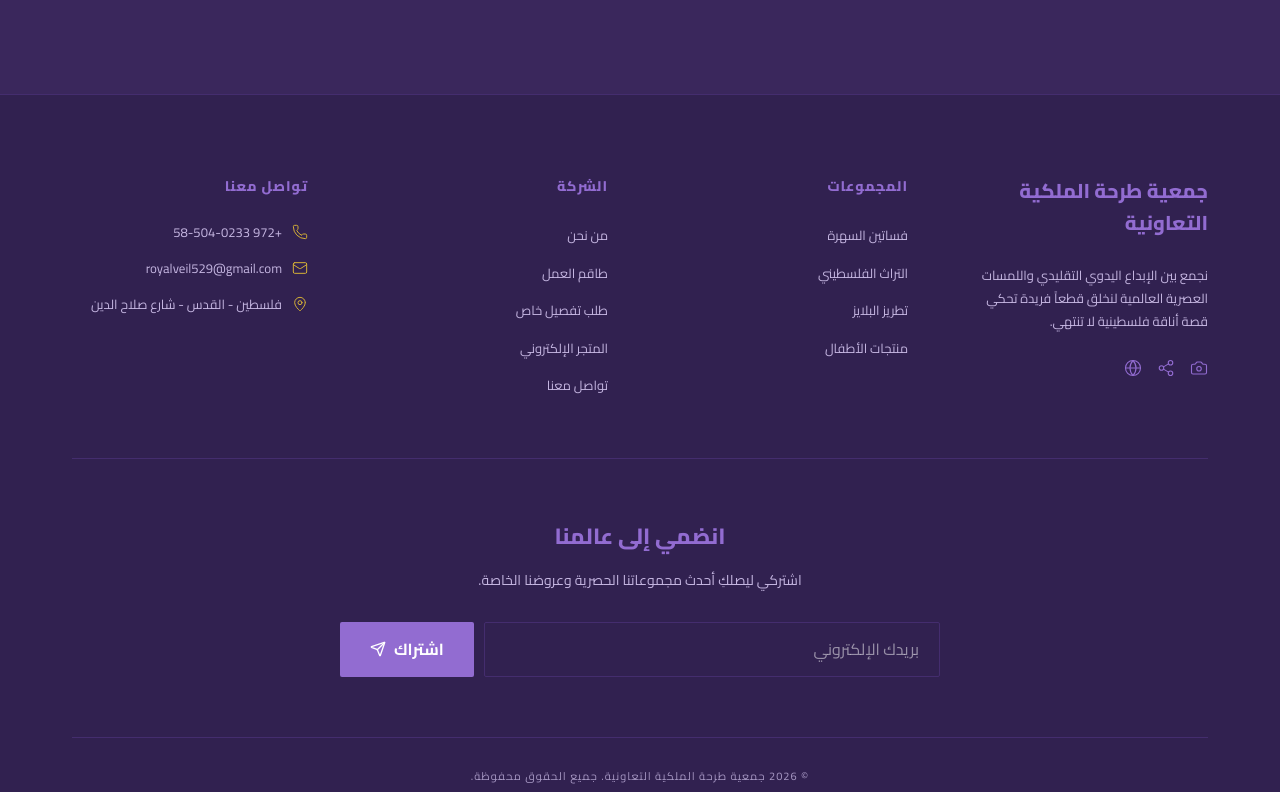
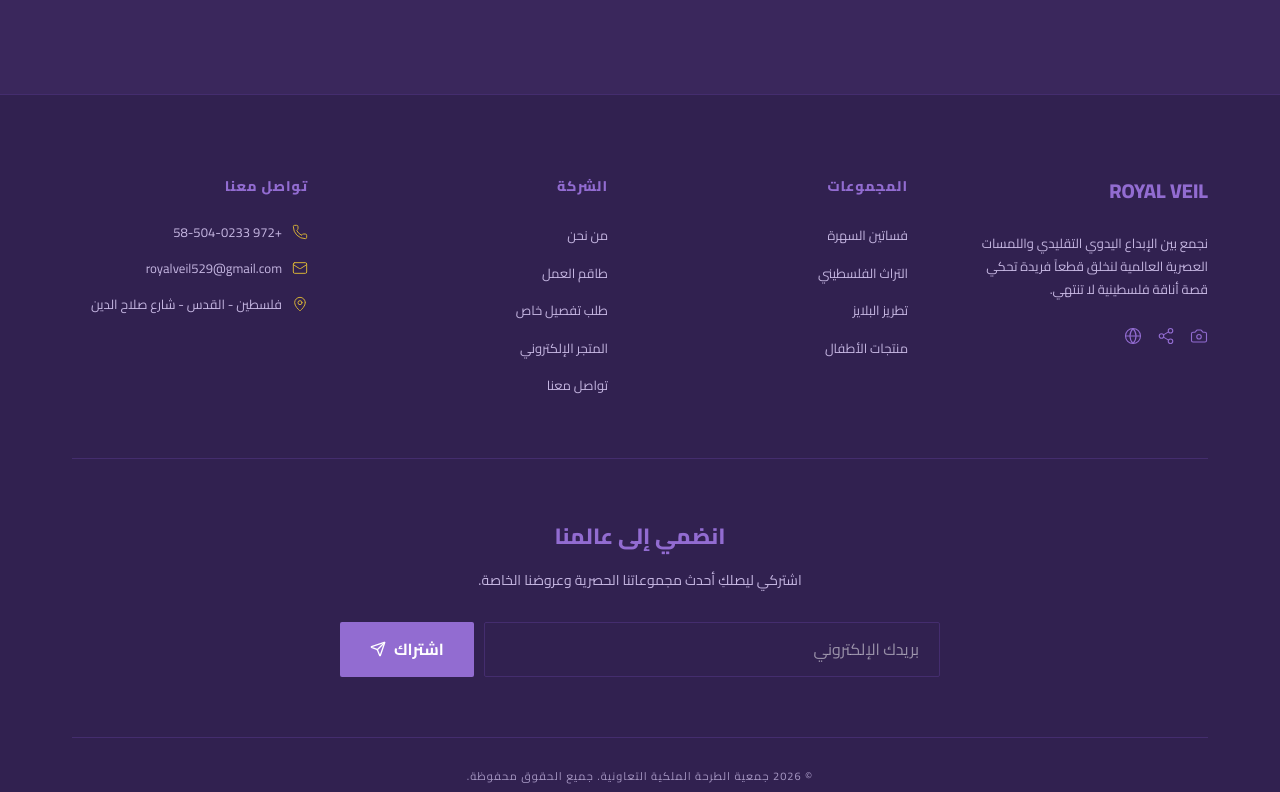
Before and after one commit to fahmyelmatry2030-lgtm/Royal-Veil, a React (Vite) app: page /custom in a window 1280 px wide. Shown: the part 2005-2797 px from the top of the page. Built offline with nearby package versions, Linux system fonts and the light colour scheme; a web font is replaced by a local one.

Commit message:
fix: revert visual logo to ROYAL VEIL and ensure arabic text is جمعية الطرحة الملكية التعاونية

```diff
--- a/index.html
+++ b/index.html
@@ -7,7 +7,7 @@
     <link rel="preconnect" href="https://fonts.googleapis.com">
     <link rel="preconnect" href="https://fonts.gstatic.com" crossorigin>
     <link href="https://fonts.googleapis.com/css2?family=Cairo:wght@300;400;500;600;700;800&family=Outfit:wght@300;400;500;600;700&family=Playfair+Display:ital,wght@0,400..900;1,400..900&display=swap" rel="stylesheet">
-    <title>جمعية طرحة الملكية التعاونية</title>
+    <title>جمعية الطرحة الملكية التعاونية</title>
   </head>
   <body>
     <div id="root"></div>
--- a/src/components/Footer.jsx
+++ b/src/components/Footer.jsx
@@ -11,7 +11,7 @@ const Footer = () => {
           {/* Brand Info */}
           <div style={{ gridColumn: 'span 1' }}>
             <Link to="/" style={{ textDecoration: 'none', display: 'flex', flexDirection: 'column', marginBottom: '25px' }}>
-              <span style={{ fontWeight: '800', fontSize: '20px', color: 'var(--primary-purple)', fontFamily: 'var(--font-sans)' }}>جمعية طرحة الملكية التعاونية</span>
+              <span style={{ fontWeight: '800', fontSize: '20px', color: 'var(--primary-purple)', fontFamily: 'var(--font-sans)' }}>ROYAL VEIL</span>
             </Link>
             <p style={{ color: 'var(--text-muted)', fontSize: '13px', lineHeight: '1.8', marginBottom: '25px' }}>
               نجمع بين الإبداع اليدوي التقليدي واللمسات العصرية العالمية لنخلق قطعاً فريدة تحكي قصة أناقة فلسطينية لا تنتهي.
@@ -86,7 +86,7 @@ const Footer = () => {
 
         <div style={{ borderTop: '1px solid var(--border-light)', paddingTop: '30px', textAlign: 'center' }}>
           <p style={{ color: 'var(--text-muted)', fontSize: '11px', letterSpacing: '1px', opacity: 0.8 }}>
-            © {new Date().getFullYear()} جمعية طرحة الملكية التعاونية. جميع الحقوق محفوظة.
+            © {new Date().getFullYear()} جمعية الطرحة الملكية التعاونية. جميع الحقوق محفوظة.
           </p>
         </div>
       </div>
--- a/src/components/Navbar.jsx
+++ b/src/components/Navbar.jsx
@@ -122,7 +122,7 @@ export default function Navbar() {
               fontFamily: 'var(--font-sans)',
               textShadow: !solid ? '0 2px 10px rgba(0,0,0,0.2)' : 'none'
             }}>
-              جمعية طرحة الملكية التعاونية
+              ROYAL VEIL
             </div>
           </Link>
 
@@ -302,7 +302,7 @@ export default function Navbar() {
               alignItems: 'center',
               borderBottom: '1px solid var(--border-light)',
             }}>
-              <span style={{ fontWeight: '800', color: 'var(--accent-gold)', fontSize: '18px', fontFamily: 'var(--font-sans)' }}>جمعية طرحة الملكية التعاونية</span>
+              <span style={{ fontWeight: '800', color: 'var(--accent-gold)', fontSize: '18px', fontFamily: 'var(--font-sans)' }}>ROYAL VEIL</span>
               <button onClick={() => setMobileOpen(false)} style={{ background: 'none', border: 'none', cursor: 'pointer', color: 'var(--text-dark)', padding: '5px' }}>
                 <X size={24} strokeWidth={1.5} />
               </button>
@@ -340,7 +340,7 @@ export default function Navbar() {
                   <Heart size={20} style={{ color: 'var(--accent-gold)', cursor: 'pointer' }} />
                   <Search size={20} style={{ color: 'var(--accent-gold)', cursor: 'pointer' }} />
                </div>
-               <p style={{ textAlign: 'center', fontSize: '10px', color: 'var(--text-muted)', letterSpacing: '1px' }}>© 2024 جمعية طرحة الملكية التعاونية</p>
+               <p style={{ textAlign: 'center', fontSize: '10px', color: 'var(--text-muted)', letterSpacing: '1px' }}>© 2024 جمعية الطرحة الملكية التعاونية</p>
             </div>
           </motion.div>
         )}
--- a/src/pages/About.jsx
+++ b/src/pages/About.jsx
@@ -14,7 +14,7 @@ const About = () => {
 
       <PageHeader
         badge="The Story"
-        title="قصة رويال فيل"
+        title="قصة جمعية الطرحة الملكية التعاونية"
         subtitle="حيث تلتقي الحرفية الفلسطينية التقليدية مع التصاميم العالمية المعاصرة."
         bgImage="/Images/IMG-20260429-WA0018.jpg"
       />
@@ -25,7 +25,7 @@ const About = () => {
           <div>
             <SectionHeader badge="About Us" title="إرث من الإبداع والتمكين" right />
             <p style={{ color: 'var(--text-muted)', lineHeight: '2', fontSize: '16px', marginBottom: '1.5rem' }}>
-              نؤمن في رويال فيل بأن كل قطعة ننتجها تمثل هوية فريدة وقصة خاصة. نحن جمعية تعاونية فلسطينية تجمع بين أمهر الحرفيات والمصممين لنقدم قطعاً فنية تتجاوز حدود الملابس.
+              نؤمن في جمعية الطرحة الملكية التعاونية بأن كل قطعة ننتجها تمثل هوية فريدة وقصة خاصة. نحن جمعية تعاونية فلسطينية تجمع بين أمهر الحرفيات والمصممين لنقدم قطعاً فنية تتجاوز حدود الملابس.
             </p>
             <p style={{ color: 'var(--text-muted)', lineHeight: '2', fontSize: '16px' }}>
               ندمج بين الحرفية اليدوية التقليدية، كالتطريز الفلسطيني الأصيل، وبين أحدث التقنيات الحديثة في عالم الموضة، لنواكب التطور العالمي ونقدم منتجات تناسب أرقى الأذواق.
--- a/src/pages/BabyProducts.jsx
+++ b/src/pages/BabyProducts.jsx
@@ -41,7 +41,7 @@ const BabyProducts = () => {
             <div style={{ flex: '1', minWidth: '300px' }}>
                <SectionHeader badge="Care & Love" title="نعومة فائقة لطفلكِ" right />
                <p style={{ color: 'var(--text-muted)', fontSize: '16px', lineHeight: '2', marginBottom: '2rem' }}>
-                 في رويال فيل، نهتم بأطفالكِ بقدر اهتمامنا بكِ. نقدم مجموعة رقيقة من ملابس ومستلزمات الأطفال المصنوعة من خامات طبيعية صديقة للبشرة، مع لمسات فنية تجعل طفلكِ متميزاً منذ يومه الأول.
+                 في جمعية الطرحة الملكية التعاونية، نهتم بأطفالكِ بقدر اهتمامنا بكِ. نقدم مجموعة رقيقة من ملابس ومستلزمات الأطفال المصنوعة من خامات طبيعية صديقة للبشرة، مع لمسات فنية تجعل طفلكِ متميزاً منذ يومه الأول.
                </p>
                <div style={{ spaceY: '1rem', marginBottom: '2.5rem' }}>
                  <div style={{ display: 'flex', alignItems: 'center', gap: '12px', fontWeight: '700', color: 'var(--text-dark)', marginBottom: '15px' }}>
--- a/src/pages/CustomTailoring.jsx
+++ b/src/pages/CustomTailoring.jsx
@@ -68,7 +68,7 @@ const CustomTailoring = () => {
              <img src="/Images/IMG-20260429-WA0017.jpg" style={{ width: '100%', borderRadius: '2px', objectFit: 'cover', maxHeight: '550px' }} alt="Tailoring" />
           </div>
           <div>
-            <SectionHeader badge="Why Us" title="لماذا تختارين تفصيل رويال فيل؟" right />
+            <SectionHeader badge="Why Us" title="لماذا تختارين تفصيل جمعية الطرحة الملكية التعاونية؟" right />
             <div style={{ display: 'flex', flexDirection: 'column', gap: '1.5rem' }}>
                <div style={{ display: 'flex', gap: '15px' }}>
                   <div style={{ color: 'var(--accent-gold)', fontWeight: '900' }}>✓</div>
--- a/src/pages/Dresses.jsx
+++ b/src/pages/Dresses.jsx
@@ -125,7 +125,7 @@ const Dresses = () => {
             <h5 style={{ color: 'var(--accent-gold)', letterSpacing: '4px', fontWeight: '800', fontSize: '12px', marginBottom: '1.5rem' }}>STYLE GUIDE</h5>
             <h2 style={{ fontSize: '42px', fontWeight: '900', fontFamily: 'var(--font-serif)', lineHeight: 1.2, marginBottom: '2rem' }}>كيف تختارين <br /> فستان أحلامكِ؟</h2>
             <p style={{ color: 'rgba(255,255,255,0.7)', lineHeight: '2', fontSize: '16px', marginBottom: '2.5rem' }}>
-              اختيار الفستان المثالي يعتمد على طبيعة المناسبة، شكل القوام، واللون الذي يبرز جمال بشرتكِ. خبراؤنا في رويال فيل مستعدون لمساعدتكِ في كل خطوة.
+              اختيار الفستان المثالي يعتمد على طبيعة المناسبة، شكل القوام، واللون الذي يبرز جمال بشرتكِ. خبراؤنا في جمعية الطرحة الملكية التعاونية مستعدون لمساعدتكِ في كل خطوة.
             </p>
             <Link to="/custom-order" style={{
               display: 'inline-flex', alignItems: 'center', gap: '10px',
--- a/src/pages/Heritage.jsx
+++ b/src/pages/Heritage.jsx
@@ -32,7 +32,7 @@ const Heritage = () => {
           <div>
             <SectionHeader badge="Our Roots" title="عبق الماضي بروح الحاضر" right />
             <p style={{ color: 'var(--text-muted)', fontSize: '16px', lineHeight: '2', marginBottom: '1.5rem' }}>
-              في رويال فيل، نعتبر التطريز الفلسطيني ليس مجرد فن، بل هو لغة تحكي تاريخنا وهويتنا. نحرص على دمج النقوش التراثية الأصيلة في تصاميمنا العصرية، لنقدم قطعاً تعكس الفخر الفلسطيني بلمسة عالمية.
+              في جمعية الطرحة الملكية التعاونية، نعتبر التطريز الفلسطيني ليس مجرد فن، بل هو لغة تحكي تاريخنا وهويتنا. نحرص على دمج النقوش التراثية الأصيلة في تصاميمنا العصرية، لنقدم قطعاً تعكس الفخر الفلسطيني بلمسة عالمية.
             </p>
             <p style={{ color: 'var(--text-muted)', fontSize: '16px', lineHeight: '2', marginBottom: '2.5rem' }}>
               كل قطعة تراثية ننتجها تمر بمراحل عديدة من البحث عن النقش التاريخي لكل منطقة فلسطينية، ثم تنفيذه بدقة يدوية عالية تضمن استدامة الجمال عبر الأجيال.
--- a/src/pages/Home.jsx
+++ b/src/pages/Home.jsx
@@ -17,7 +17,7 @@ const Home = () => {
   return (
     <div style={{ direction: 'rtl', background: 'var(--bg-white)', overflowX: 'hidden' }}>
       <Helmet>
-        <title>جمعية طرحة الملكية التعاونية | الرئيسية - عالم الأزياء الراقية</title>
+        <title>جمعية الطرحة الملكية التعاونية | الرئيسية - عالم الأزياء الراقية</title>
       </Helmet>
 
       {/* ─── Cinematic Hero Section ─── */}
@@ -70,7 +70,7 @@ const Home = () => {
               fontSize: '19px', color: 'rgba(255,255,255,0.8)', marginBottom: '4rem',
               lineHeight: 2, maxWidth: '600px', fontWeight: '400', letterSpacing: '0.5px'
             }}>
-              في "جمعية طرحة الملكية التعاونية"، نروي قصة جمالكِ من خلال تصاميم هوت كوتور استثنائية، تمزج بين عراقة التطريز الفلسطيني الأصيل وفخامة القصّات العالمية المعاصرة.
+              في "جمعية الطرحة الملكية التعاونية"، نروي قصة جمالكِ من خلال تصاميم هوت كوتور استثنائية، تمزج بين عراقة التطريز الفلسطيني الأصيل وفخامة القصّات العالمية المعاصرة.
             </p>
 
             <div style={{ display: 'flex', gap: '20px', flexWrap: 'wrap' }}>
@@ -141,7 +141,7 @@ const Home = () => {
                 تجسيد الأنوثة <br/>بروح التراث العريق
               </h2>
               <p style={{ color: 'var(--text-muted)', lineHeight: '2.1', fontSize: '17px', marginBottom: '40px' }}>
-                بدأت رحلة "رويال فيل" من حلم إحياء التراث الفلسطيني وتتويجه بلمسات من الأناقة العالمية. نحن لا نصنع فساتين فقط، بل ننسج حكايات من المجد والجمال بأيدي أمهر الحرفيات اللواتي ورثن الفن جيلاً بعد جيل، لنقدم لكِ تُحفاً فنية خالدة.
+                بدأت رحلة "جمعية الطرحة الملكية التعاونية" من حلم إحياء التراث الفلسطيني وتتويجه بلمسات من الأناقة العالمية. نحن لا نصنع فساتين فقط، بل ننسج حكايات من المجد والجمال بأيدي أمهر الحرفيات اللواتي ورثن الفن جيلاً بعد جيل، لنقدم لكِ تُحفاً فنية خالدة.
               </p>
 
               <div style={{ display: 'flex', alignItems: 'center', gap: '20px' }}>
@@ -188,7 +188,7 @@ const Home = () => {
         <div className="container">
           <SectionHeader
             badge="The Collections"
-            title="عوالم رويال فيل الإبداعية"
+            title="عوالم جمعية الطرحة الملكية التعاونية الإبداعية"
             subtitle="اكتشفي التشكيلات المصممة بعناية لترافقكِ في كل مناسباتكِ السعيدة."
           />
           <div style={{
@@ -247,7 +247,7 @@ const Home = () => {
             "أنتِ لا ترتدين فستاناً، <br/>أنتِ ترتدين قطعة من الفن والتاريخ."
           </h2>
           <p style={{ color: 'rgba(255,255,255,0.7)', fontSize: '18px', maxWidth: '600px', margin: '0 auto 40px', letterSpacing: '2px' }}>
-            - المؤسس، رويال فيل
+            - المؤسس، جمعية الطرحة الملكية التعاونية
           </p>
           <Link to="/custom-order" className="btn-premium" style={{ background: 'transparent', border: '1px solid var(--accent-gold)', color: 'var(--accent-gold)' }}>اطلبي تصميمك المخصص</Link>
         </div>
@@ -277,7 +277,7 @@ const Home = () => {
         <div className="container">
           <div style={{ background: 'var(--bg-lavender)', borderRadius: '16px', padding: '5rem 3rem', textAlign: 'center', border: '1px solid var(--border-light)', position: 'relative', overflow: 'hidden' }}>
             <div style={{ position: 'absolute', top: 0, left: 0, right: 0, height: '4px', background: 'linear-gradient(90deg, transparent, var(--accent-gold), transparent)' }}></div>
-            <h3 style={{ fontSize: '36px', fontWeight: '900', color: 'var(--text-dark)', fontFamily: 'var(--font-serif)', marginBottom: '15px' }}>نادي رويال فيل للأناقة</h3>
+            <h3 style={{ fontSize: '36px', fontWeight: '900', color: 'var(--text-dark)', fontFamily: 'var(--font-serif)', marginBottom: '15px' }}>نادي جمعية الطرحة الملكية للأناقة</h3>
             <p style={{ color: 'var(--text-muted)', fontSize: '16px', maxWidth: '500px', margin: '0 auto 40px', lineHeight: 1.8 }}>
               انضمي إلى قائمتنا البريدية لتكوني أول من يكتشف مجموعاتنا الحصرية، وتحصلي على دعوات خاصة لفعالياتنا وعروضنا السرية.
             </p>
--- a/src/pages/Shop.jsx
+++ b/src/pages/Shop.jsx
@@ -130,7 +130,7 @@ const Shop = () => {
         <div className="container" style={{ textAlign: 'center' }}>
           <SectionHeader
             badge="The Experience"
-            title="لماذا تتسوقين من رويال فيل؟"
+            title="لماذا تتسوقين من جمعية الطرحة الملكية التعاونية؟"
             subtitle="نحن لا نبيع الملابس فقط، بل نقدم تجربة فريدة مصممة خصيصاً لكِ."
           />
           <div style={{ display: 'grid', gridTemplateColumns: 'repeat(auto-fit, minmax(250px, 1fr))', gap: '3rem', marginTop: '4rem' }}>
--- a/src/pages/Team.jsx
+++ b/src/pages/Team.jsx
@@ -28,7 +28,7 @@ const Team = () => {
   return (
     <div style={{ direction: 'rtl', background: 'var(--bg-white)', overflowX: 'hidden' }}>
       <Helmet>
-        <title>جمعية طرحة الملكية التعاونية | طاقم العمل</title>
+        <title>جمعية الطرحة الملكية التعاونية | طاقم العمل</title>
       </Helmet>
 
       <PageHeader
```
